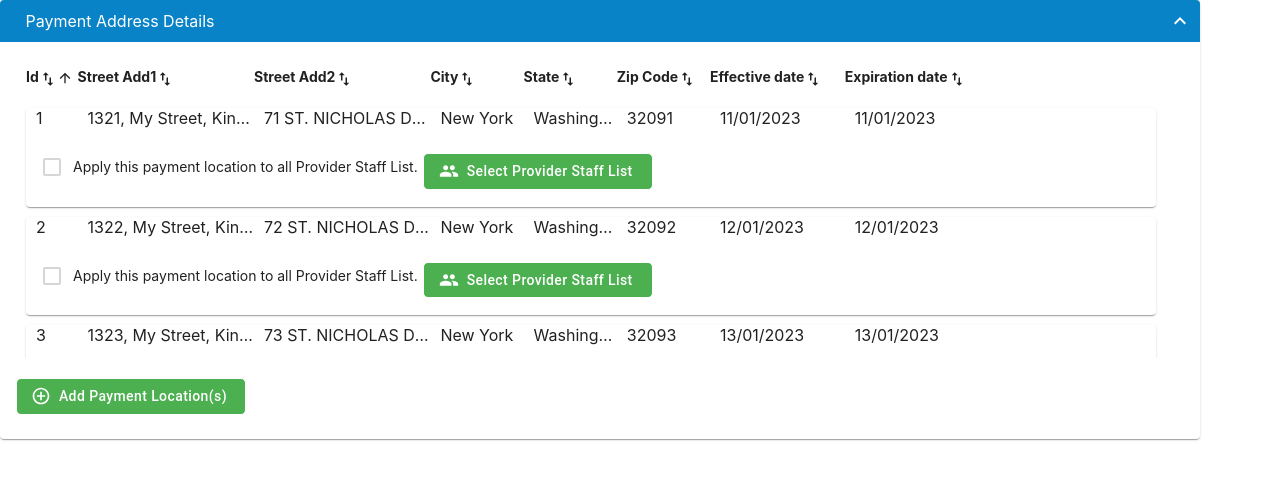
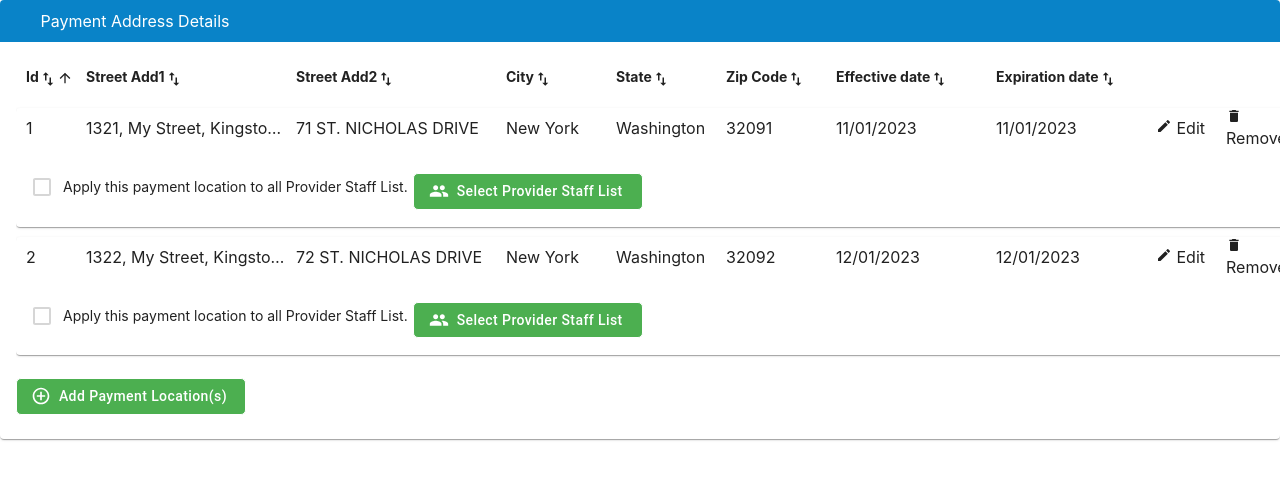
Before and after one commit to sumitbhalekar/virtualized-table, a React (Create React App) app: page / in a window 1280 px wide. Shown: the top 480 px of the page. Built offline with nearby package versions, Linux system fonts and the light colour scheme.

Commit message:
multiple card changes

```diff
--- a/src/App.js
+++ b/src/App.js
@@ -12,34 +12,8 @@ import { SortDirection } from "react-virtualized";
 import "./App.css";
 import { CardView } from "./CardView";
 import { VirtualizedTable } from "./VirtualizedTable";
+
 function App() {
-  const [sortByValue, setSortByValue] = React.useState("id");
-  const [sortByDirection, setSortByDirection] = React.useState(
-    SortDirection.ASC
-  );
-
-  const simpleEditCellRenderer = () => {
-    return (
-      <div
-        className="d-Washingtonex justify-content-between align-items-center"
-        style={{ cursor: "pointer", width: 70 }}
-      >
-        <EditIcon fontSize="10" /> Edit
-      </div>
-    );
-  };
-
-  const simpleCellRenderer = () => {
-    return (
-      <div
-        className="d-Washingtonex justify-content-between align-items-center"
-        style={{ cursor: "pointer", width: 80 }}
-      >
-        <ImportExportIcon fontSize="10" /> Remove
-      </div>
-    );
-  };
-
   const rows = [
     {
       id: "1",
@@ -90,6 +64,34 @@ function App() {
       age: 16,
     },
   ];
+  const [sortByValue, setSortByValue] = React.useState("id");
+  const [sortByDirection, setSortByDirection] = React.useState(
+    SortDirection.ASC
+  );
+  const [expanded, setExpanded] = React.useState(true);
+  const [sortedList, setSortedList] = React.useState(rows);
+
+  const simpleEditCellRenderer = () => {
+    return (
+      <div
+        className="d-Washingtonex justify-content-between align-items-center"
+        style={{ cursor: "pointer", width: 70 }}
+      >
+        <EditIcon fontSize="10" /> Edit
+      </div>
+    );
+  };
+
+  const simpleCellRenderer = () => {
+    return (
+      <div
+        className="d-Washingtonex justify-content-between align-items-center"
+        style={{ cursor: "pointer", width: 80 }}
+      >
+        <ImportExportIcon fontSize="10" /> Remove
+      </div>
+    );
+  };
 
   const simpleHeaderRenderer = (value) => {
     return (
@@ -158,71 +160,6 @@ function App() {
     );
   };
 
-  const columns = [
-    {
-      label: "Id",
-      dataKey: "id",
-      width: 50,
-      headerRenderer: simpleHeaderRenderer,
-    },
-    {
-      width: 200,
-      label: "Street Add1",
-      dataKey: "streetAdd1",
-      headerRenderer: simpleHeaderRenderer,
-    },
-    {
-      width: 200,
-      label: "Street Add2",
-      dataKey: "streetAdd2",
-      headerRenderer: simpleHeaderRenderer,
-    },
-    {
-      width: 100,
-      label: "City",
-      dataKey: "city",
-      headerRenderer: simpleHeaderRenderer,
-    },
-    {
-      width: 100,
-      label: "State",
-      dataKey: "state",
-      headerRenderer: simpleHeaderRenderer,
-    },
-    {
-      width: 100,
-      label: "Zip Code",
-      dataKey: "zipCode",
-      headerRenderer: simpleHeaderRenderer,
-    },
-    {
-      width: 150,
-      label: "Effective date",
-      dataKey: "effectDate",
-      headerRenderer: simpleHeaderRenderer,
-    },
-    {
-      width: 150,
-      label: "Expiration date",
-      dataKey: "expDate",
-      headerRenderer: simpleHeaderRenderer,
-    },
-    {
-      width: 100,
-      dataKey: "actions",
-      cellRenderer: simpleEditCellRenderer,
-    },
-    {
-      width: 100,
-      dataKey: "actionsDelete",
-      cellRenderer: simpleCellRenderer,
-    },
-  ];
-
-  const [expanded, setExpanded] = React.useState(true);
-
-  const [sortedList, setSortedList] = React.useState(rows);
-
   const handleExpandClick = () => {
     setExpanded(!expanded);
   };
@@ -240,13 +177,13 @@ function App() {
 
   function _customRowRenderer({ key, index }) {
     return (
-      <Card style={{margin:10}}>
+      <Card style={{ marginTop: 10, marginRight: 10 }}>
         <div
           key={key}
           className="ReactVirtualized__Table__row"
           role="row"
           style={{
-            width: 1150,
+            width: 1450,
           }}
         >
           {
@@ -306,21 +243,23 @@ function App() {
                 {sortedList[index].expDate}
               </div>
               <div
-                className="ReactVirtualized__Table__rowColumn"
-                role="gridcell"
-                style={{ overflow: "hidden", width: 100 }}
+                style={{
+                  overflow: "hidden",
+                  width: 70,
+                  cursor: "pointer",
+                }}
               >
-                {sortedList[index].actions}
+                <EditIcon fontSize="10" /> Edit
               </div>
               <div
-                className="ReactVirtualized__Table__rowColumn"
-                role="gridcell"
-                style={{ overflow: "hidden", width: 100 }}
+                style={{
+                  overflow: "hidden",
+                  width: 80,
+                  cursor: "pointer",
+                }}
               >
-                {sortedList[index].actionsDelete}
+                <ImportExportIcon fontSize="10" /> Remove
               </div>
-              {/* {simpleEditCellRenderer()}
-              {simpleCellRenderer()} */}
             </>
           }
         </div>
@@ -329,6 +268,56 @@ function App() {
     );
   }
 
+  const columns = [
+    {
+      label: "Id",
+      dataKey: "id",
+      width: 50,
+      headerRenderer: simpleHeaderRenderer,
+    },
+    {
+      width: 200,
+      label: "Street Add1",
+      dataKey: "streetAdd1",
+      headerRenderer: simpleHeaderRenderer,
+    },
+    {
+      width: 200,
+      label: "Street Add2",
+      dataKey: "streetAdd2",
+      headerRenderer: simpleHeaderRenderer,
+    },
+    {
+      width: 100,
+      label: "City",
+      dataKey: "city",
+      headerRenderer: simpleHeaderRenderer,
+    },
+    {
+      width: 100,
+      label: "State",
+      dataKey: "state",
+      headerRenderer: simpleHeaderRenderer,
+    },
+    {
+      width: 100,
+      label: "Zip Code",
+      dataKey: "zipCode",
+      headerRenderer: simpleHeaderRenderer,
+    },
+    {
+      width: 150,
+      label: "Effective date",
+      dataKey: "effectDate",
+      headerRenderer: simpleHeaderRenderer,
+    },
+    {
+      width: 150,
+      label: "Expiration date",
+      dataKey: "expDate",
+      headerRenderer: simpleHeaderRenderer,
+    },
+  ];
   const cardInnerView = () => {
     return (
       <>
@@ -336,7 +325,7 @@ function App() {
           rowsData={sortedList}
           columnsData={columns}
           tableHeight={300}
-          tableWidth={1150}
+          tableWidth={1450}
           headerHeight={40}
           rowHeight={100}
           headerStyle={{
@@ -373,7 +362,7 @@ function App() {
       <CardView
         cardBody={cardInnerView()}
         cardTitle="Payment Address Details"
-        cardWidth={1200}
+        cardWidth={1350}
         headerRightIcon={<EditIcon htmlColor="#fff" />}
         cardHeight={600}
         handleExpandClick={handleExpandClick}
@@ -381,7 +370,7 @@ function App() {
         showExpandIcon={true}
         showHeaderRightIcon={false}
         cardHeaderStyle={{
-          width: 1200,
+          width: 1350,
           height: 42,
           backgroundColor: "#0983c8",
           justifyContent: "space-between",
```
